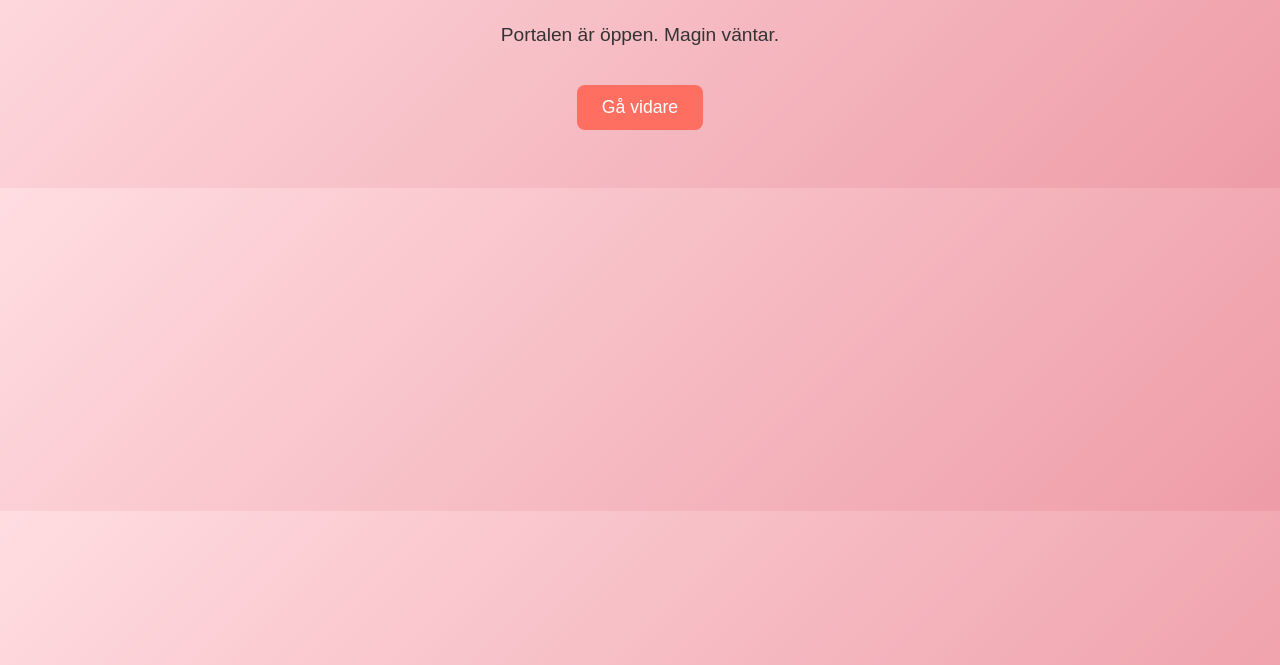
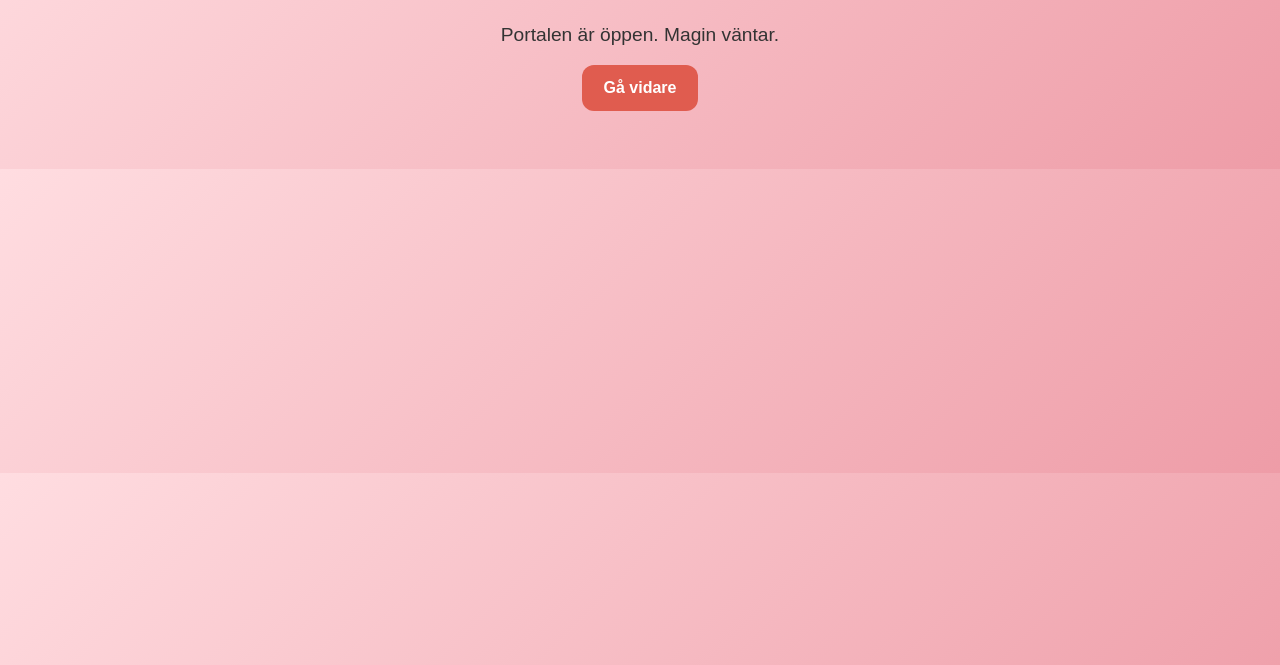
Before and after one commit to Heleona/Temple, a plain HTML site: page index.html in a window 1280 px wide. Shown: the part 135-800 px from the top of the page. Drawn offline with Linux system fonts and the light colour scheme.

Commit message:
Update index.html

```diff
--- a/index.html
+++ b/index.html
@@ -39,6 +39,6 @@
 <body>
     <h1>🗝️ Välkommen till Heleona</h1>
     <p>Portalen är öppen. Magin väntar.</p>
-    <a href="#" class="btn">Gå vidare</a>
+    <a href="chat.html" style="display:inline-block;background:#e05c4f;color:#fff;padding:14px 22px;border-radius:12px;text-decoration:none;font-weight:600;">Gå vidare</a>
 </body>
 </html>
```
